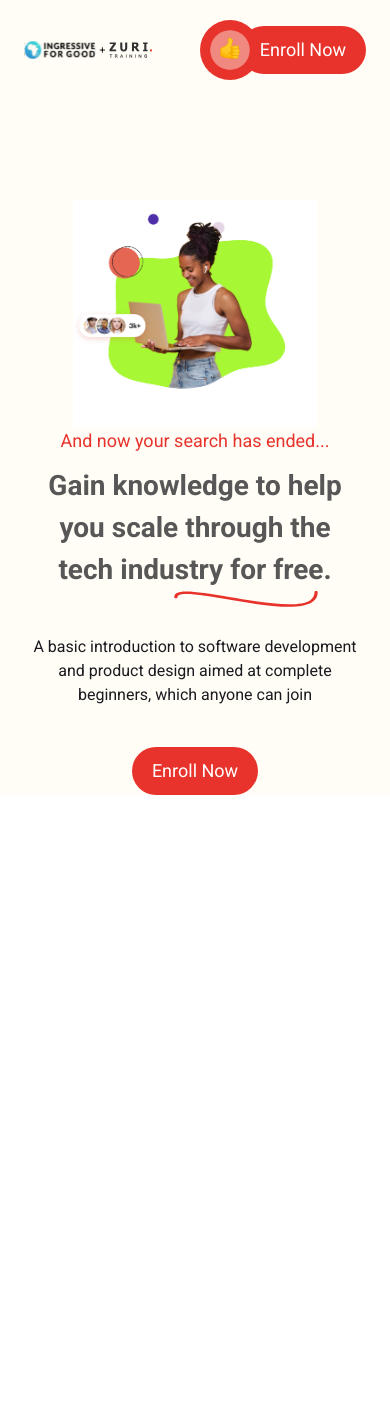
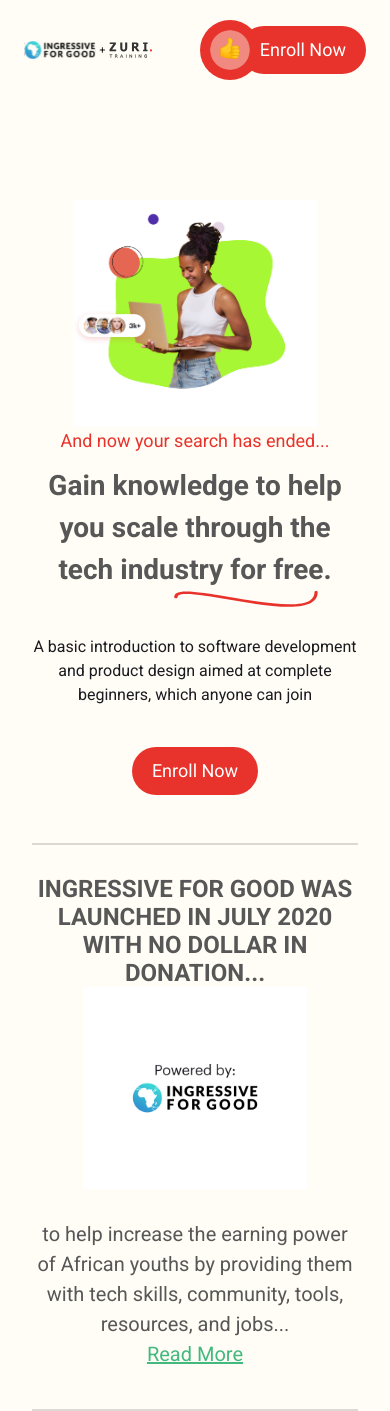
Before and after one commit to Nkiriobasi/zuri-clone.github.io, a React (Create React App) app: page /training in a window 390 px wide. Before the commit the page ends 844 px from the top, so only its background shows below. Built offline with nearby package versions, Linux system fonts and the light colour scheme; a web font is replaced by a local one.

Commit message:
completed the second-sec section

```diff
--- a/src/Routes/LandingPage.js
+++ b/src/Routes/LandingPage.js
@@ -21,9 +21,9 @@
         </div>
         <div className="hero-text-content text-center my-0 mx-auto p-2.5">
           <h2 className="hero-heading font-extrabold mb-9">Learn, Build, Grow.</h2>
-          <p className="text-base mb-4">Unlock your Brilliance with our hands-on <span> beginner </span> and <span> expert training. </span>
+          <p className="text-base mb-4">Unlock your Brilliance with our hands-on <span className='red-text'> beginner </span> and <span className='red-text'> expert training. </span>
             Zuri Team has been immensely successful in creating a global network of a highly adept
-            intelligent workforce that can help your company achieve their mission-critical <span>projects and goals</span>
+            intelligent workforce that can help your company achieve their mission-critical <span className='red-text'>projects and goals</span>
           </p>
           <div className="btn-wrapper">
             <Link to="" className="btn btn-red mr-6">I'm new to the Industry</Link>
@@ -35,7 +35,7 @@
 
       <section className='w-full h-auto'>
         <div className='programs-text-content text-center my-0 mx-auto px-3.5'>
-          <h3 className="text-sm md:mt-36 mt-16 mb-2"><span>BY ZURI Team</span></h3>
+          <h3 className="text-sm md:mt-36 mt-16 mb-2"><span className='red-text'>BY ZURI Team</span></h3>
           <p className="text-2xl mt-2 mb-16">We cather for every level of <br /> expertise and needs in the industry.</p>
 
           <div className="text-center w-auto">
@@ -48,7 +48,7 @@
                       the aim here is to get you familiar enough with each the tools such that you’ll be
                       able to continue learning on your own with minimal support.
                     </p>
-                    <h3 className="text-left text-sm mb-2 cursor-pointer"><span>I want to be trained &gt;</span></h3>
+                    <h3 className="text-left text-sm mb-2 cursor-pointer"><span className='red-text'>I want to be trained &gt;</span></h3>
                   </div>
                 </div>
               </div>
@@ -60,7 +60,7 @@
                       from easy to hard as you progress from stage to stage, making it to the final stage
                       means you are ready for actual work.
                     </p>
-                    <h3 className="text-left text-sm mb-2 cursor-pointer"><span>I want to join the internship &gt;</span></h3>
+                    <h3 className="text-left text-sm mb-2 cursor-pointer"><span className='red-text'>I want to join the internship &gt;</span></h3>
                   </div>
                 </div>
               </div>
@@ -72,7 +72,7 @@
                       individuals has become ever more challenging. Here is where Zuri Team comes into
                       play to bring the best suited talent for your company
                     </p>
-                    <h3 className="text-left text-sm mb-2 cursor-pointer"><span>I am looking for talents &gt;</span></h3>
+                    <h3 className="text-left text-sm mb-2 cursor-pointer"><span className='red-text'>I am looking for talents &gt;</span></h3>
                   </div>
                 </div>
               </div>
@@ -89,13 +89,13 @@
           </div>
           <div className="item-2 md:text-left text-center">
             <h3 className="mb-2 font-bold md:text-base text-2xl md:mt-0 mt-5">Links</h3>
-            <p className="mb-4 cursor-pointer"><span>Store</span></p>
-            <p className="mb-4 cursor-pointer"><span>Blog</span></p>
+            <p className="mb-4 cursor-pointer"><span className='red-text'>Store</span></p>
+            <p className="mb-4 cursor-pointer"><span className='red-text'>Blog</span></p>
           </div>
           <div className="item-3 md:text-left text-center">
             <h3 className="mb-2 font-bold md:text-base text-2xl md:mt-0 mt-5">Contact</h3>
             <p className="mb-4 text-sm">8 Jubliee-CMD Road, Magodo, <br /> Lagos State</p>
-            <p className="mb-4 text-sm cursor-pointer"><span>hello@zuri.team</span></p>
+            <p className="mb-4 text-sm cursor-pointer"><span className='red-text'>hello@zuri.team</span></p>
           </div>
           <div className="item-4 md:text-left text-center">
             <h3 className="mb-2 font-bold md:text-base text-2xl md:mt-0 mt-5">Follow Us</h3>
--- a/src/Routes/TrainingPage.js
+++ b/src/Routes/TrainingPage.js
@@ -7,8 +7,7 @@
 import Line from '../assets/line.svg';
 import Section1Wire from '../assets/section1wire.svg';
 import Male1 from '../assets/male1.jpeg';
-
-// import Ingresive from '../assets/ingresive.jpeg';
+import Ingresive from '../assets/ingresive.jpeg';
 
 const TrainingPage = () => {
   return (
@@ -29,6 +28,7 @@
           </nav>
         </div>
       </header>
+
 
       <section className="first-sec flex 2xl:px-0 px-8">
         <div className="first-sec-wrapper">
@@ -62,6 +62,31 @@
           </div>
         </div>
       </section>
+
+
+      <section className="second-sec pt-12 h-auto 2xl:px-0 px-8">
+        <hr className='hr-line' />
+        <div className="second-sec-wrapper flex items-center justify-center">
+          <div className="second-sec-items w-1/3">
+            <div className=''>
+              <p className="second-sec-p-bold-text lg:text-2xl text-xl font-bold uppercase">Ingressive for Good was launched in July 2020 with No dollar in donation...</p>
+            </div>
+          </div>
+
+          <div className="second-sec-items w-1/3">
+            <div className="flex justify-center">
+              <img src={Ingresive} alt="ingresive logo" className='xl:w-72 w-56' />
+            </div>
+          </div>
+
+          <div className="second-sec-items w-1/3">
+            <p className="second-sec-p-light-text xl:text-2xl lg:text-xl lg text-right">to help increase the earning power of African youths by providing them with tech
+              skills, community, tools, resources, and jobs... <br /><span className="green-text underline">Read More</span>
+            </p>
+          </div>
+        </div>
+        <hr className='hr-line' />
+      </section>
     </main>
   );
 }
--- a/src/index.css
+++ b/src/index.css
@@ -22,7 +22,7 @@
   color: #212529;
 }
 
-span{
+.red-text{
   color: #E7332B;
 }
 
@@ -141,7 +141,7 @@
 
 
 
-/* First */
+/* First-sec */
 .first-sec{
   max-width: 1440px;
   margin: 0 auto;
@@ -169,6 +169,16 @@
   color: #1B1A20;
 }
 
+
+/* Second-sec */
+.second-sec{
+  max-width: 1440px;
+  margin: 0 auto;
+}
+
+.green-text{
+  color: #43B97F;
+}
 
 
 
@@ -199,9 +209,34 @@
 }
 
 
+
 @media only screen and (max-width: 1024px){
   .program-card-wrap{
     max-width: 100%;
+  }
+}
+
+
+
+@media only screen and (max-width: 900px){
+  .second-sec-wrapper{
+    flex-direction: column;
+  }
+
+  .second-sec-items{
+    width: 100%;
+  }
+
+  .second-sec-p-bold-text{
+    padding-top: 1.875rem;
+    text-align: center;
+    font-size: 1.5rem;
+  }
+
+  .second-sec-p-light-text{
+    font-size: 1.25rem;
+    padding-top: 1.875rem;
+    padding-bottom: 2.5rem;
   }
 }
 
@@ -251,4 +286,9 @@
   .first-bold-text{
     font-size: 1.75rem;
   }
+
+  /* Second-sec */
+  .second-sec-p-light-text{
+    text-align: center;
+  }
 }
```
Also changed, not shown: src/assets/maleface.svg (deleted).
